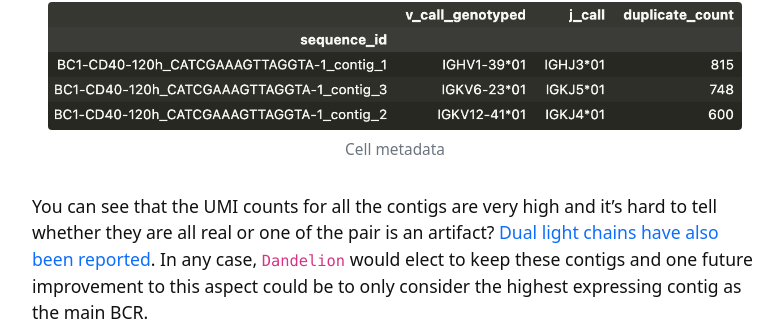
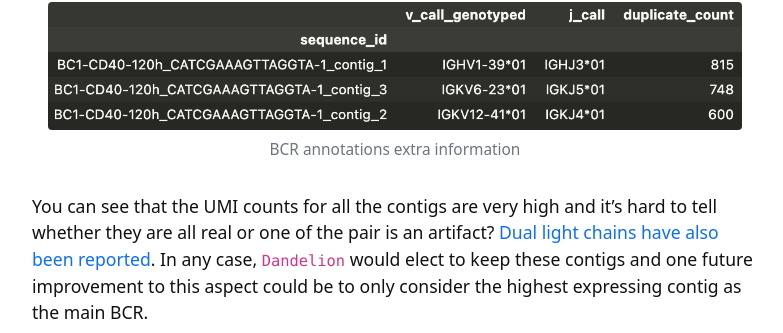
Before and after one commit to 2023-asi-ozsinglecell-hackathon/system-immunology-hackathon, a Jekyll site: the page built from content/dataset.md, in a window 1280 px wide and 900 px high, scrolled down 14543 px, cut to the strip 0-752 px from the top of the window. Shown: the part 121-454 px from the top of the strip, without its empty margins (245-1028 px from the left). Built offline with Jekyll 4.4.1, drawn with Linux system fonts in a browser that asks for light colours.

Commit message:
Update dataset.md

```diff
--- a/content/dataset.md
+++ b/content/dataset.md
@@ -112,7 +112,7 @@ All the data pre-processing scripts post CellRanger are available [here](https:/
 
 In all of the V(D)J columns, if there is a `\` or a `|` in the annotation, it usually means that there is potentially more than 1 possible pair of BCRs - this can happen in some context e.g. naive B cells are known to express both IgM and IgD BCRs. In this dataset, some of these arise due to multiple heavy/light chains appearing in the same cell. For instance, in the clone_id of `123|124` above, all the cells in this clonotype have 1 heavy chain (IGH) and 2 light chains (IGK). If we look at one cell e.g. `BC1-CD40-120h_CATCGAAAGTTAGGTA-1`, we can look at the BCR information:
 
-{% include figure.html img="vdj_col_info.png" caption="Cell metadata" width="100%" %}
+{% include figure.html img="vdj_col_info.png" caption="BCR annotations extra information" width="100%" %}
 
 You can see that the UMI counts for all the contigs are very high and it's hard to tell whether they are all real or one of the pair is an artifact? [Dual light chains have also been reported](https://www.ncbi.nlm.nih.gov/pmc/articles/PMC3972342/). In any case, `Dandelion` would elect to keep these contigs and one future improvement to this aspect could be to only consider the highest expressing contig as the main BCR.
 
```
